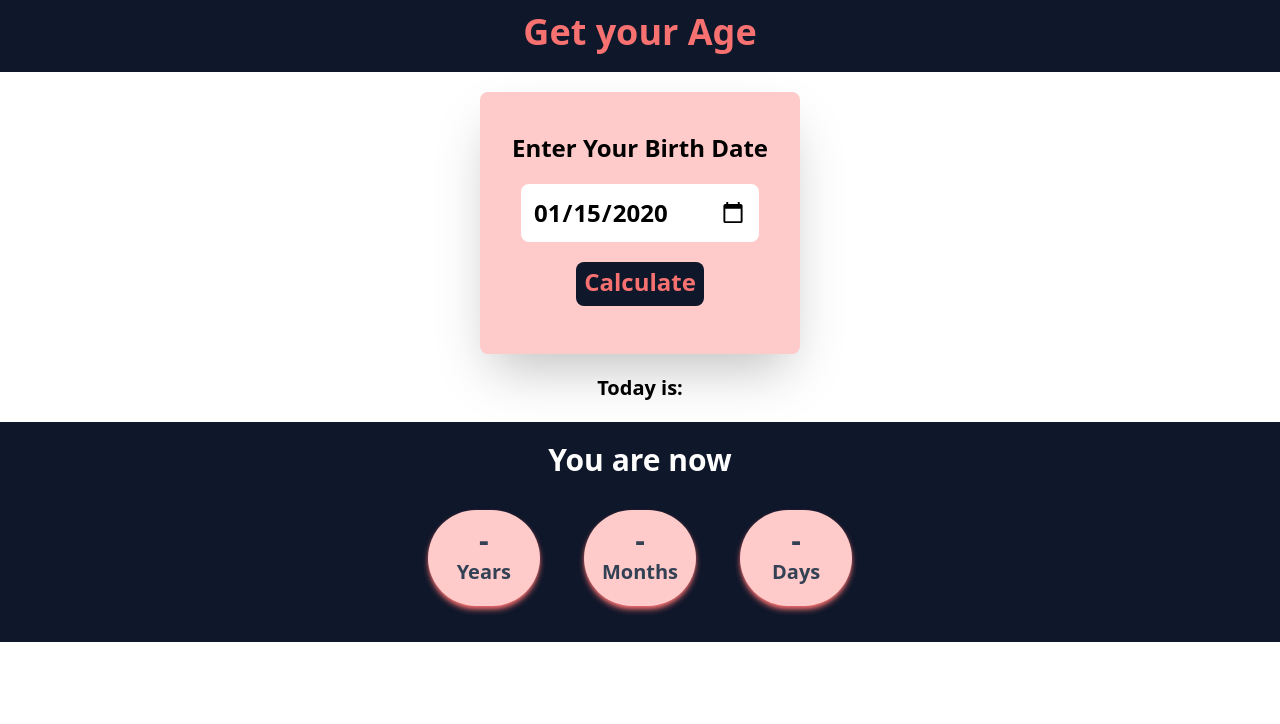
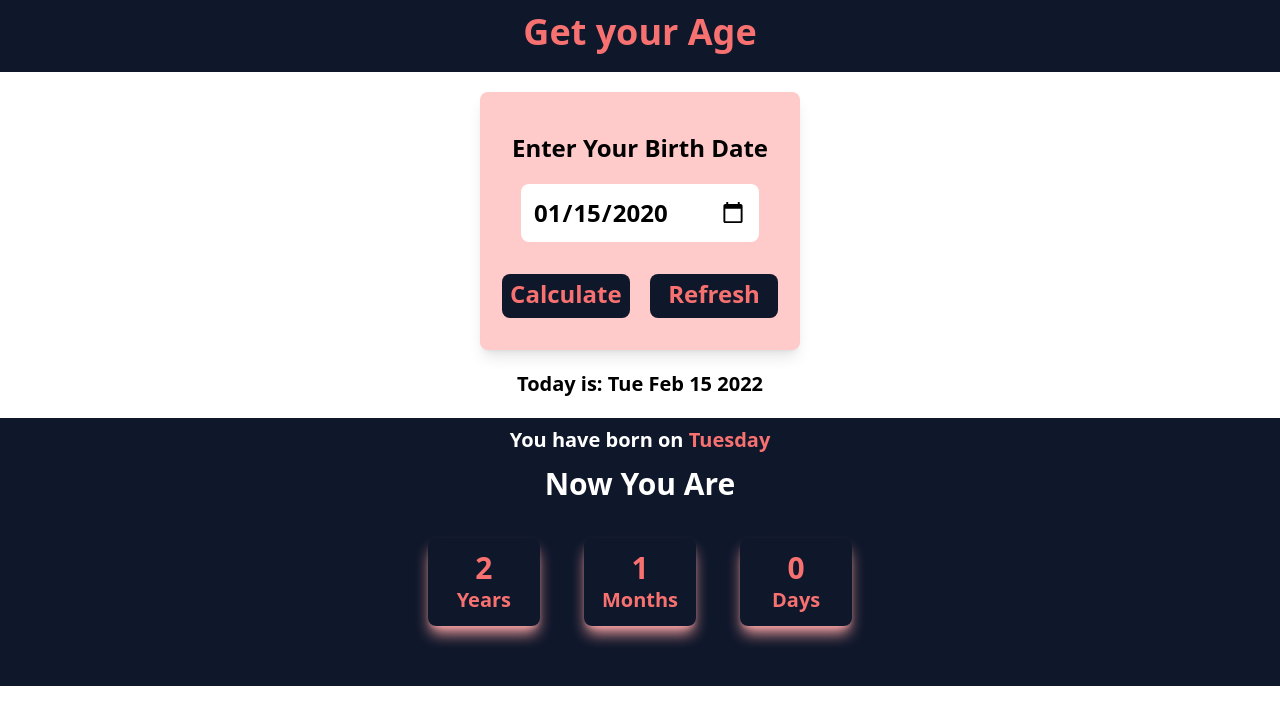
Before and after one commit to MohammadAmitHasan/Age-Calculator, a plain HTML site: page index.html in a window 1280 px wide. Both pictures are taken after typing "2020-01-15" into the empty fields and a click on the button "Calculate". Drawn offline with nearby package versions, Linux system fonts and the light colour scheme.

Commit message:
Function added

```diff
--- a/app.js
+++ b/app.js
@@ -1,18 +1,99 @@
-function calculateAge(birthDateInput) {
-    const currentDate = new Date;
-    const birthDate = new Date(birthDateInput);
-    const age = currentDate - birthDate;
-    const monthAge = age / 1000 / 60 / 60 / 24 / 365;
-    console.log(monthAge);
-    console.log(age / 31557600000);
-    // 31557600000
-}
-document.getElementById('calculate-btn').addEventListener('click', function () {
-    const birthDate = document.getElementById('birth-date');
-    if (birthDate.value != '') {
-        calculateAge(birthDate.value);
+// function calculateAge(birthDateInput) {
+//     const currentDate = new Date;
+//     const birthDate = new Date(birthDateInput);
+//     const age = currentDate - birthDate;
+//     const monthAge = age / 1000 / 60 / 60 / 24 / 365;
+//     console.log(monthAge);
+//     console.log(age / 31557600000);
+//     // 31557600000
+// }
+// document.getElementById('calculate-btn').addEventListener('click', function () {
+//     const birthDate = document.getElementById('birth-date');
+//     if (birthDate.value != '') {
+//         calculateAge(birthDate.value);
+//     }
+//     else {
+//         alert('Please.! Provide the birth date properly')
+//     }
+// });
+
+
+// Testing
+const months = [31, 28, 31, 30, 31, 30, 31, 31, 30, 31, 30, 31];
+
+function ageCalculate() {
+    let inputDate = new Date(document.getElementById("date-input").value);
+    // Input validation
+    if (inputDate == 'Invalid Date') {
+        alert('Please, Provide date properly');
     }
     else {
-        alert('Please.! Provide the birth date properly')
+        // Get current date
+        let today = new Date();
+        // Display current date
+        document.getElementById('current-date').innerText = today.toDateString();
+
+        let birthMonth, birthDate, birthYear;
+        let birthDetails = {
+            date: inputDate.getDate(),
+            month: inputDate.getMonth() + 1,
+            year: inputDate.getFullYear()
+        }
+        let currentYear = today.getFullYear();
+        let currentMonth = today.getMonth() + 1;
+        let currentDate = today.getDate();
+
+        leapChecker(currentYear);
+
+        if (
+            birthDetails.year > currentYear ||
+            (birthDetails.month > currentMonth && birthDetails.year == currentYear) ||
+            (birthDetails.date > currentDate && birthDetails.month == currentMonth && birthDetails.year == currentYear)
+        ) {
+            alert("Not Born Yet");
+            displayResult("-", "-", "-");
+            return;
+        }
+
+        birthYear = currentYear - birthDetails.year;
+
+        if (currentMonth >= birthDetails.month) {
+            birthMonth = currentMonth - birthDetails.month;
+        }
+        else {
+            birthYear--;
+            birthMonth = 12 + currentMonth - birthDetails.month;
+        }
+
+        if (currentDate >= birthDetails.date) {
+            birthDate = currentDate - birthDetails.date;
+        }
+        else {
+            birthMonth--;
+            let days = months[currentMonth - 2];
+            birthDate = days + currentDate - birthDetails.date;
+            if (birthMonth < 0) {
+                birthMonth = 11;
+                birthYear--;
+            }
+        }
+        displayResult(birthDate, birthMonth, birthYear);
+        document.getElementById('result-section').style.display = 'block';
     }
-});
+
+}
+
+function displayResult(bDate, bMonth, bYear) {
+    document.getElementById("years").textContent = bYear;
+    document.getElementById("months").textContent = bMonth;
+    document.getElementById("days").textContent = bDate;
+}
+
+function leapChecker(year) {
+    if (year % 4 == 0 || (year % 100 == 0 && year % 400 == 0)) {
+        months[1] = 29;
+    }
+    else {
+        months[1] = 28;
+    }
+}
--- a/index.html
+++ b/index.html
@@ -21,22 +21,32 @@
     <main>
         <!-- Form section -->
         <section>
-            <div class="bg-red-200 w-80 mx-auto my-5 rounded-lg text-center py-8 shadow-2xl">
+            <div class="bg-red-200 w-80 mx-auto my-5 rounded-lg text-center py-8 shadow-lg">
                 <h3 class="text-2xl p-2 font-semibold">Enter Your Birth Date</h3>
-                <input id="birth-date" class="text-2xl font-semibold my-3 p-3 rounded-lg" type="date">
-                <button id="calculate-btn"
-                    class="bg-slate-900 text-red-400 text-2xl mt-2 mb-4 pt-1 pb-2 px-2 rounded-lg font-semibold">Calculate</button>
+                <input id="date-input" class="text-2xl font-semibold my-3 p-3 rounded-lg" type="date">
+                <button onclick="ageCalculate()"
+                    class="bg-slate-900 text-red-400 text-2xl mt-5 pt-1 pb-2 w-32 rounded-lg font-semibold mr-2">Calculate
+                </button>
+                <button onclick="clear()"
+                    class="bg-slate-900 text-red-400 text-2xl mt-5 pt-1 pb-2 w-32 rounded-lg font-semibold ml-2">Refresh
+                </button>
             </div>
         </section>
         <!-- Result section -->
-        <section class="">
-            <h3 class="text-xl text-center mb-5 font-semibold">Today is: <span></span></h3>
-            <div class="bg-slate-900 p-5">
-                <h1 class="text-3xl pb-4 text-white text-center font-semibold p">You are now</h1>
-                <div class="text-center">
+        <section id="result-section" class="hidden">
+            <h3 class="text-xl text-center mb-5 font-semibold">Today is: <span id="current-date"></span></h3>
+            <div class="bg-slate-900 p-2">
+                <h3 class="text-xl text-white text-center font-semibold p">
+                    You have born on <span id="birth-day" class="text-red-400">Tuesday</span>
+                </h3>
+                <h3 class="text-3xl mt-3 text-white text-center font-semibold p">
+                    Now You Are
+                </h3>
+
+                <div class="text-center mt-6 pb-10">
                     <div
-                        class="inline-block shadow-md shadow-red-400 my-4 mx-5 w-28 h-24 bg-red-200 rounded-full pt-3 px-4 text-center font-semibold text-slate-700">
-                        <span class="text-3xl" id="years">
+                        class="inline-block font-semibold mx-5 text-red-400 w-28 shadow-lg shadow-red-300 rounded-lg my-3 py-3">
+                        <span id="years" class="text-3xl" id="years">
                             -
                         </span>
                         <p class="text-xl">
@@ -44,8 +54,8 @@
                         </p>
                     </div>
                     <div
-                        class="inline-block shadow-md shadow-red-400 my-4 mx-5 w-28 h-24 bg-red-200 rounded-full pt-3 px-4 text-center font-semibold text-slate-700">
-                        <span class="text-3xl" id="months">
+                        class="inline-block font-semibold mx-5 text-red-400 w-28 shadow-lg shadow-red-300 rounded-lg my-3 py-3">
+                        <span id="months" class="text-3xl" id="months">
                             -
                         </span>
                         <p class="text-xl">
@@ -53,8 +63,8 @@
                         </p>
                     </div>
                     <div
-                        class="inline-block shadow-md shadow-red-400 my-4 mx-5 w-28 h-24 bg-red-200 rounded-full pt-3 px-4 text-center font-semibold text-slate-700">
-                        <span class="text-3xl" id="days">
+                        class="inline-block text-red-400 font-semibold mx-5 w-28 shadow-lg shadow-red-300 rounded-lg my-3 py-3">
+                        <span id="days" class="text-3xl" id="days">
                             -
                         </span>
                         <p class="text-xl">
```
